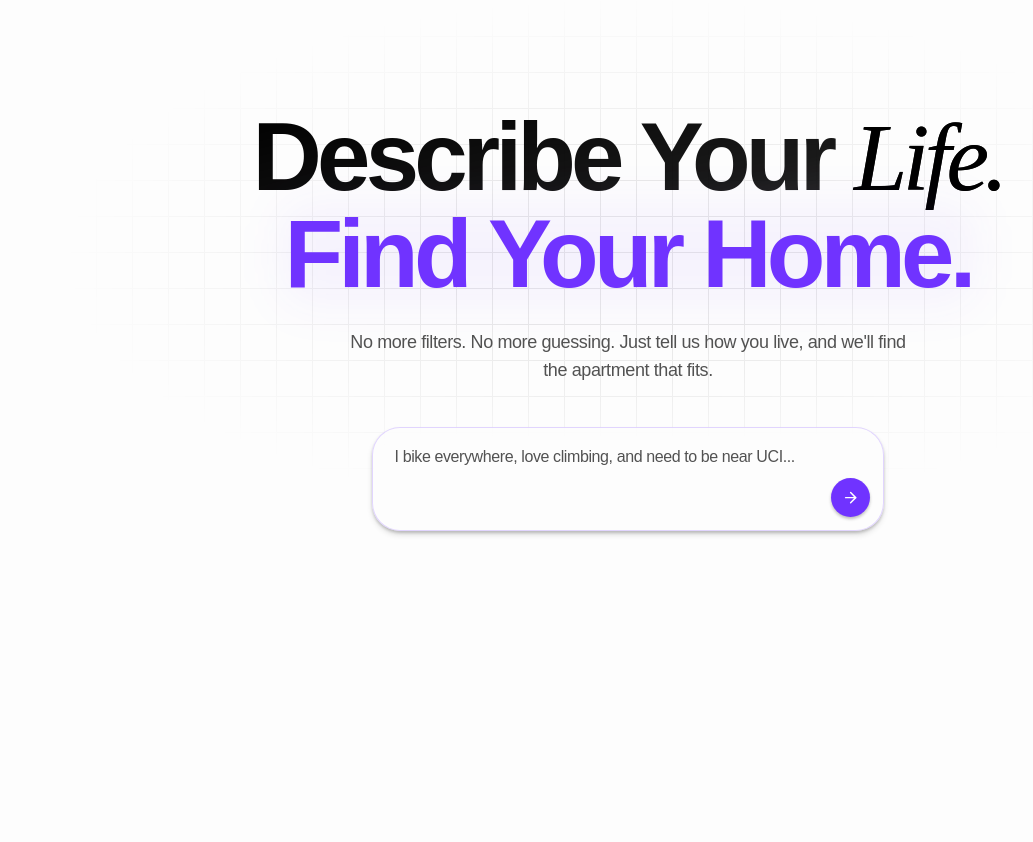
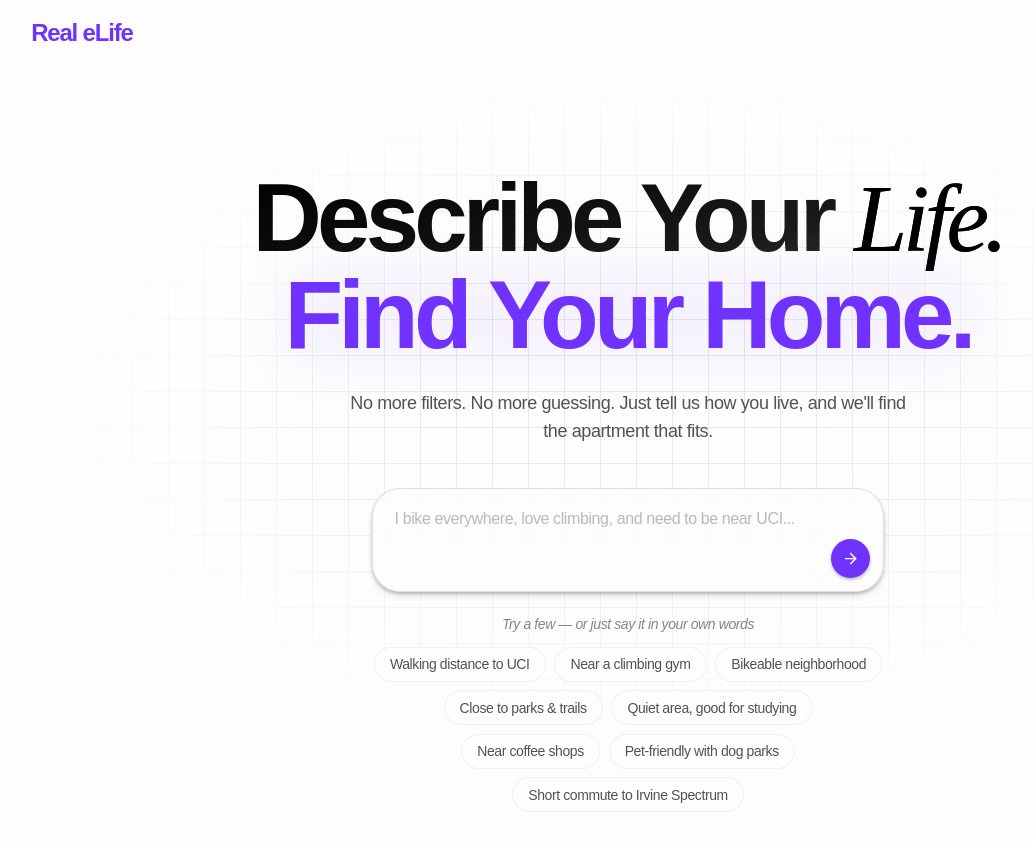
Before and after one commit to ImJordanNetz/realEstate, a SvelteKit app: page / in a window 1280 px wide. Shown: the top 842 px of the page, without its empty margins (12-1045 px from the left). Before the commit the page ends 800 px from the top, so only its background shows below. Built offline with nearby package versions, Linux system fonts and the light colour scheme.

Commit message:
better home page

```diff
--- /dev/null
+++ b/src/lib/components/navbar.svelte
@@ -0,0 +1,5 @@
+<nav class="relative z-10 flex items-center justify-between px-6 py-4 sm:px-10">
+	<a href="/" class="text-2xl font-bold text-primary tracking-tight">
+		Real eLife
+	</a>
+</nav>
--- a/src/routes/+layout.svelte
+++ b/src/routes/+layout.svelte
@@ -1,9 +1,11 @@
 <script lang="ts">
 	import './layout.css';
 	import favicon from '$lib/assets/favicon.svg';
+	import Navbar from '$lib/components/navbar.svelte';
 
 	let { children } = $props();
 </script>
 
 <svelte:head><link rel="icon" href={favicon} /></svelte:head>
+<Navbar />
 {@render children()}
--- a/src/routes/+page.svelte
+++ b/src/routes/+page.svelte
@@ -2,6 +2,24 @@
 	import ArrowRight from "@lucide/svelte/icons/arrow-right";
 
 	let query = $state("");
+
+	const suggestions = [
+		"Walking distance to UCI",
+		"Near a climbing gym",
+		"Bikeable neighborhood",
+		"Close to parks & trails",
+		"Quiet area, good for studying",
+		"Near coffee shops",
+		"Pet-friendly with dog parks",
+		"Short commute to Irvine Spectrum",
+	];
+
+	function addSuggestion(text: string) {
+		if (query.length > 0 && !query.endsWith(", ") && !query.endsWith(",")) {
+			query += ", ";
+		}
+		query += text.toLowerCase();
+	}
 </script>
 
 <section class="relative flex min-h-[80vh] flex-col items-center justify-center overflow-hidden px-6 py-24">
@@ -38,7 +56,7 @@
 				bind:value={query}
 				placeholder="I bike everywhere, love climbing, and need to be near UCI..."
 				rows="1"
-				class="block w-full resize-none bg-transparent px-5 pt-4 pb-14 text-base text-foreground placeholder:text-muted-foreground focus:outline-none"
+				class="block w-full resize-none bg-transparent px-5 pt-4 pb-14 text-base text-foreground placeholder:text-muted-foreground/40 focus:outline-none"
 				oninput={(e) => {
 					const target = e.currentTarget;
 					target.style.height = 'auto';
@@ -54,4 +72,19 @@
 			</div>
 		</div>
 	</div>
+
+	<!-- Suggestion pills -->
+	<div class="relative mt-5 flex max-w-lg flex-col items-center gap-3">
+		<p class="text-sm text-muted-foreground/70 italic">Try a few — or just say it in your own words</p>
+		<div class="flex flex-wrap justify-center gap-2">
+			{#each suggestions as suggestion}
+				<button
+					onclick={() => addSuggestion(suggestion)}
+					class="rounded-full border border-border/60 bg-background/60 px-3.5 py-1.5 text-sm text-muted-foreground backdrop-blur-sm transition-all hover:border-primary/40 hover:bg-primary/5 hover:text-foreground"
+				>
+					{suggestion}
+				</button>
+			{/each}
+		</div>
+	</div>
 </section>
```
